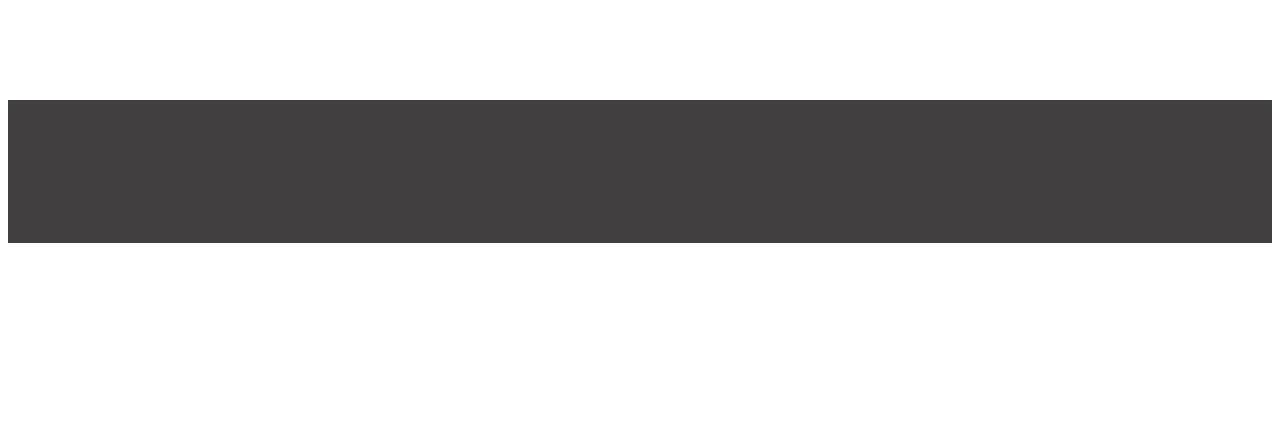
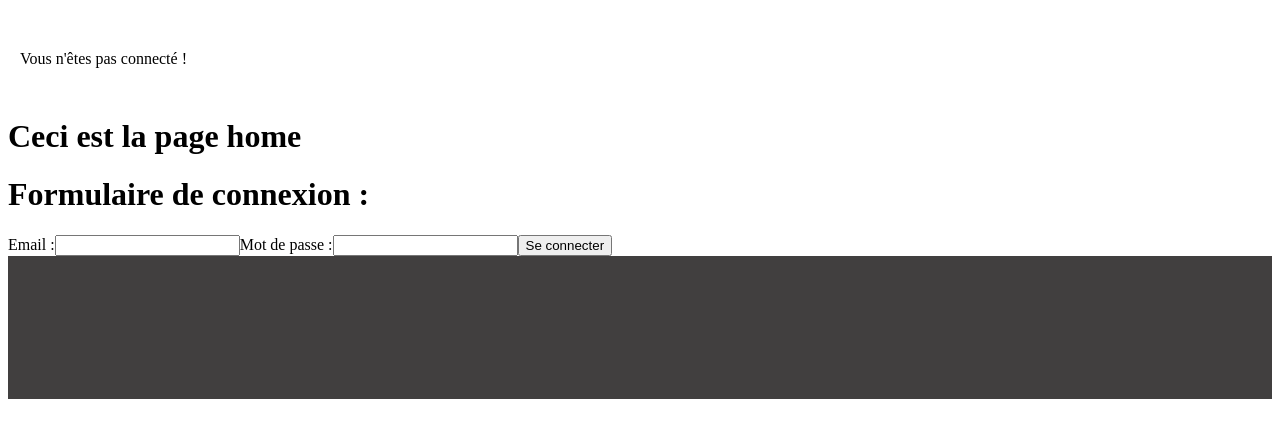
Before and after one commit to Honegawa/Gestionnaire-Taches, a React (Vite) app: page / in a window 1280 px wide. Shown: the top 438 px of the page. Built offline with nearby package versions, Linux system fonts and the light colour scheme.

Commit message:
feature sign-in and fixed template.tsx

```diff
--- a/src/App.tsx
+++ b/src/App.tsx
@@ -1,14 +1,16 @@
-import {Routes, Route} from 'react-router-dom'
-import Template from './components/Template/Template.jsx'
-import PageSignUp from './pages/PageSignUp.tsx'
+import {Routes, Route} from 'react-router-dom';
+import PageSignUp from './pages/PageSignUp.tsx';
+import Template from './components/Template/Template.tsx';
+import PageHome from './pages/PageHome.tsx';
+import PageDashboard from './pages/PageDashboard.tsx';
 
 function App() {
   return (
     <Routes>
-      <Route path="/" element={<Template/>}>
-      <Route path='/sign-up' element={<PageSignUp />} />
-        {/* <Route path='/home' element={<PageHome />} />
-        <Route path='/dashboard' element={<PageDashboard />} /> */}
+      <Route path='/' element={<Template/>}>
+        <Route index element={<PageHome />} />
+        <Route path='/sign-up' element={<PageSignUp />} />
+        <Route path='/dashboard' element={<PageDashboard />} />
       </Route>
   </Routes>
   )
--- a/src/components/Header/Header.tsx
+++ b/src/components/Header/Header.tsx
@@ -1,11 +1,37 @@
-// import { NavLink } from "react-router-dom";
+import { useContext } from 'react';
+import { useNavigate } from 'react-router-dom';
+import { AuthContext } from '../../utils/context/AuthContext';
 import "./style.css";
 
 const Header = () => {
+
+    const { user, disconnect } = useContext(AuthContext);
+    const navigate = useNavigate();
+
+    const handleDisconnect = () => {
+        disconnect();
+        navigate('/');
+    }
+
+    console.log('heheh', user);
+
     return (
         <header className="header">
             <nav className="header__links">
-                {/* <NavLink to="/"></NavLink> */}
+
+                {user ?
+                    (
+                        <>
+                            Bienvenue, {user.email} !
+                            <button onClick={handleDisconnect}>Se Deconnecter</button>
+                        </>
+                    ) : (
+                        <>
+                            Vous n'êtes pas connecté !
+                        </>
+                    )
+                }
+
             </nav>
         </header>
     );
--- /dev/null
+++ b/src/components/SignIn/SignIn.tsx
@@ -0,0 +1,42 @@
+import { useContext, useState } from 'react';
+import { AuthContext } from '../../utils/context/AuthContext';
+import { User } from './../../interfaces/user.ts';
+import { useNavigate } from 'react-router-dom';
+
+function SignIn() {
+
+    const [user, setUser] = useState( {} );
+    const { login } = useContext(AuthContext);
+    const navigate = useNavigate();
+
+    const handleChange = (event:React.ChangeEvent<HTMLInputElement>) => {
+        const { name, value } = event.target;
+        setUser( (user: User) => ( { ...user, [name]: value } ))
+    };
+
+    const handleSubmit = async (event:React.FormEvent<HTMLFormElement>) => {
+      event.preventDefault();
+      const isLogged = await login(user);
+
+      console.log(isLogged);
+      if (isLogged == true)
+        navigate('/dashboard');
+      else
+        alert('Vos identifiants sont incorrects !');
+    }
+
+  return (
+    <>
+      <h1>Formulaire de connexion :</h1>
+      <form onSubmit={handleSubmit}>
+        <label htmlFor="email">Email :</label>
+        <input type="text" name="email" onChange={handleChange} required />
+        <label htmlFor="password">Mot de passe :</label>
+        <input type="password" name="password" onChange={handleChange} required />
+        <button>Se connecter</button>
+      </form>
+    </>
+  )
+}
+
+export default SignIn
--- a/src/main.tsx
+++ b/src/main.tsx
@@ -1,20 +1,16 @@
-import React from 'react'
-import ReactDOM from 'react-dom/client'
-import App from './App.tsx'
-import { BrowserRouter } from 'react-router-dom'
-import './index.css'
-// import { AuthProvider} from './utils/context/AuthContext.tsx'
-// import store from "./redux/store"
-// import { Provider } from "react-redux"
+import React from 'react';
+import ReactDOM from 'react-dom/client';
+import App from './App.tsx';
+import { BrowserRouter } from 'react-router-dom';
+import './index.css';
+import { AuthProvider} from './utils/context/AuthContext.tsx';
 
 ReactDOM.createRoot(document.getElementById('root')!).render(
   <React.StrictMode>
-    {/* <Provider store={store} >
-      <AuthProvider> */}
-        < BrowserRouter>
+      <AuthProvider>
+        <BrowserRouter>
           <App />
         </BrowserRouter>
-      {/* </AuthProvider>
-    </Provider> */}
+      </AuthProvider>
   </React.StrictMode>,
 )
--- /dev/null
+++ b/src/pages/PageDashboard.tsx
@@ -0,0 +1,12 @@
+import AddCategory from "../components/AddCategory/AddCategory";
+
+function PageDashboard() {
+  return (
+    <>
+      <h1>Ceci est la PageDashboard.</h1>
+      <AddCategory />
+    </>
+  )
+}
+
+export default PageDashboard
--- /dev/null
+++ b/src/pages/PageHome.tsx
@@ -0,0 +1,12 @@
+import SignIn from "../components/SignIn/SignIn";
+
+function PageHome() {
+  return (
+    <>
+        <h1>Ceci est la page home</h1>
+        <SignIn/>
+    </>
+  )
+}
+
+export default PageHome
--- a/src/pages/PageSignUp.tsx
+++ b/src/pages/PageSignUp.tsx
@@ -12,7 +12,7 @@ function PageSignUp() {
         }
     )
 
-    const handleChange = (event:React.ChangeEvent<HTMLInputElement|HTMLTextAreaElement>) => { // Si plusieurs type mettre un |
+    const handleChange = (event:React.ChangeEvent<HTMLInputElement>) => { // Si plusieurs type mettre un |
         const { name, value } = event.target;
         setUser( (user: User) => ( { ...user, [name]: value } ) );
     };
--- /dev/null
+++ b/src/utils/context/AuthContext.tsx
@@ -0,0 +1,59 @@
+import { createContext, useState, useEffect } from 'react';
+import { URL } from '../constants/url.ts';
+import axios from 'axios';
+import { User } from './../../interfaces/user.ts';
+
+export const AuthContext = createContext();
+// export const TodoContext = React.createContext<TodoContextType | null>(null);
+
+export const AuthProvider: React.FC<{children: React.ReactNode}> = ({ children } ) =>
+// const TodoProvider: React.FC<{children: React.ReactNode}> = ({ children }) => {
+{
+    const [loading, setLoading] = useState(false);
+    const [user, setUser] = useState(null);
+
+    useEffect( () => {
+        initUser();
+    }, [] );
+
+    const login = async (dataForm: User) => {
+
+        setLoading(true);
+
+        try {
+            const { data, status } = await axios.post(URL.USER_SIGN_IN, dataForm);
+
+            if ( status === 200 ) {
+                setUser(data);
+                localStorage.setItem('user', JSON.stringify(user));
+                console.log(data);
+                setLoading(false);
+                return true;
+            }
+
+        } catch (error) {
+            console.log(error);
+            setLoading(false);
+            return false
+        }
+    }
+
+    const initUser = () => {
+        const localUser = localStorage.getItem('user');
+        if ( localUser != null)
+            setUser(JSON.parse(localUser));
+    }
+
+    const disconnect = () => {
+        localStorage.removeItem('user');
+        setUser(null);
+    }
+
+    return (
+        <>
+            <AuthContext.Provider value={ { login, disconnect, user, loading, setLoading } }>
+                {children}
+            </AuthContext.Provider>
+        </>
+    )
+}
```
